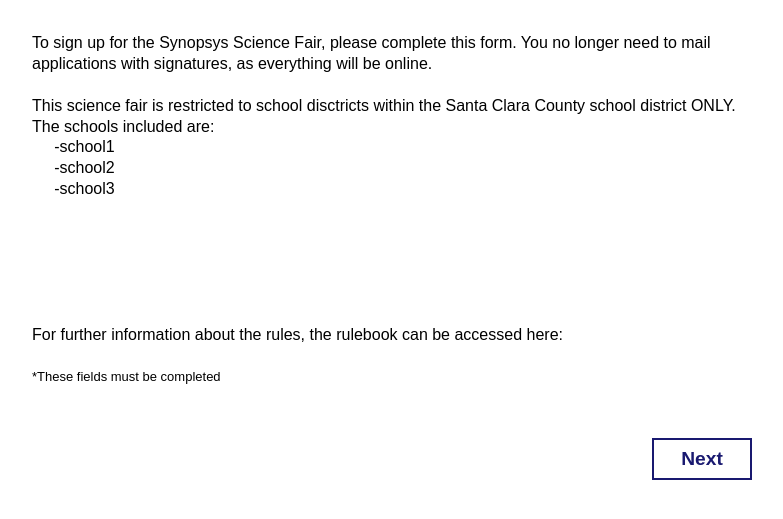
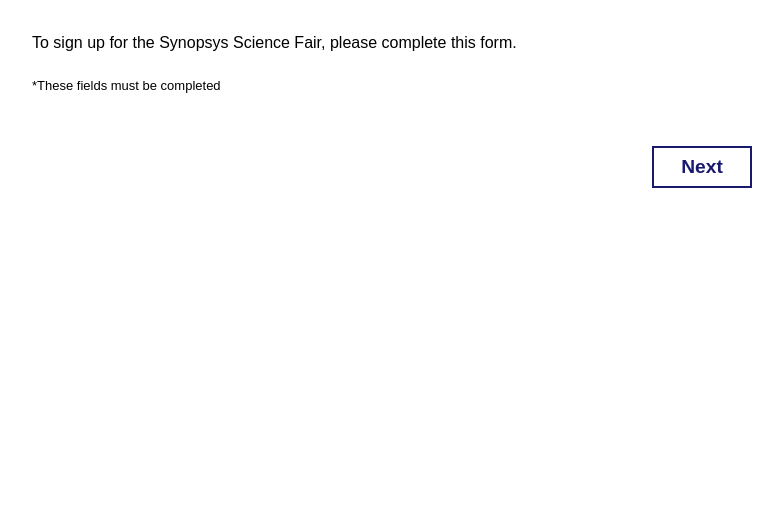
Before and after one commit to plsteachme/plsteachme.github.io, a plain HTML site: page Synopsys Application Form Intro Page.html in a window 1280 px wide. Shown: the part 125-644 px from the top of the page, without its empty margins (256-1039 px from the left). Drawn offline with Linux system fonts and the light colour scheme.

Commit message:
removing cover stuff

```diff
--- a/Synopsys Application Form Intro Page.html
+++ b/Synopsys Application Form Intro Page.html
@@ -18,7 +18,11 @@
 	</div>
 	-->
 
-	To sign up for the Synopsys Science Fair, please complete this form. You no longer need to mail applications with signatures, as everything will be online.
+	To sign up for the Synopsys Science Fair, please complete this form.
+
+
+
+	<!--
 	<br><br>
 	This science fair is restricted to school disctricts within the Santa Clara County school district ONLY. The schools included are:
 	<br>
@@ -40,7 +44,7 @@
 	<br><br>
 
 	For further information about the rules, the rulebook can be accessed here:
-
+	-->
 
 
 
```
